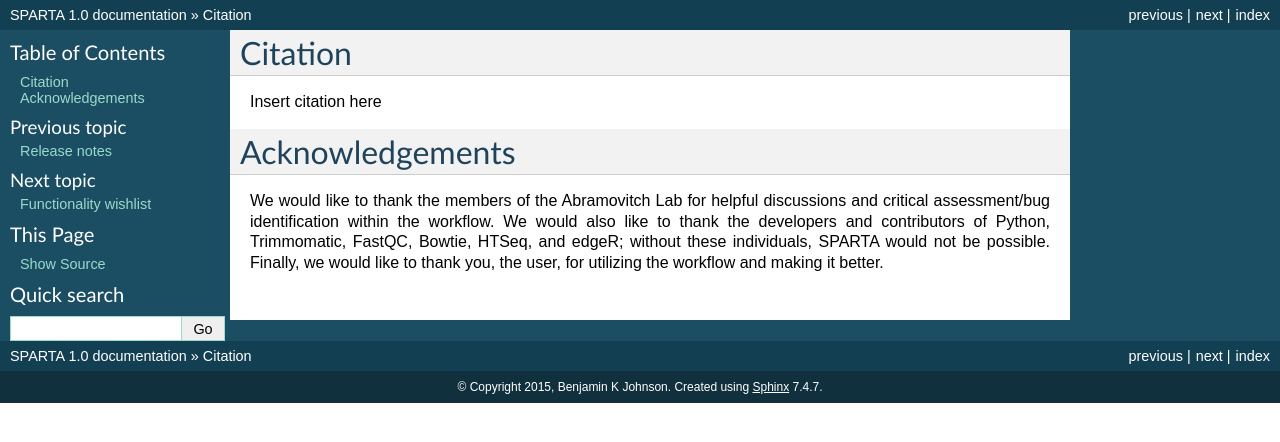
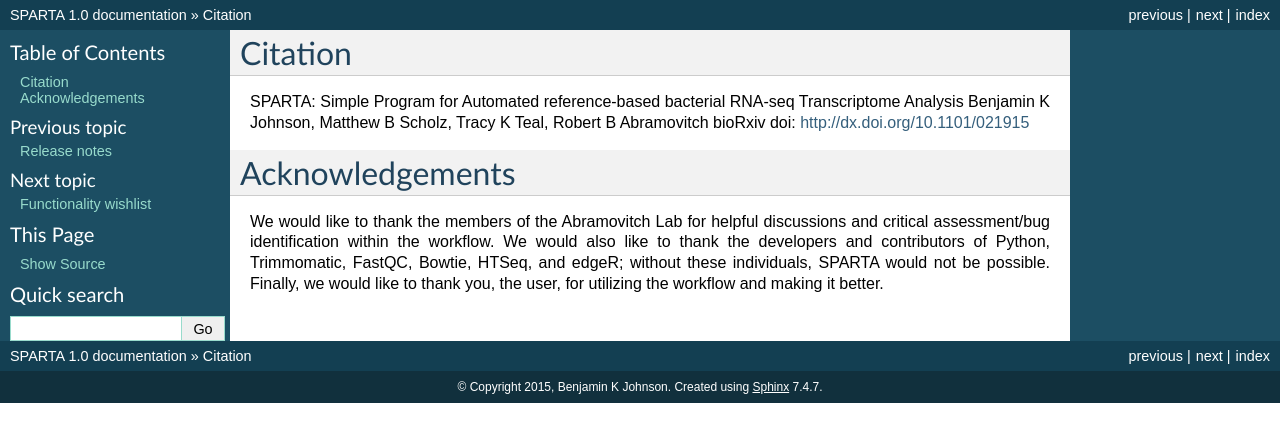
Before and after one commit to abramovitchMSU/SPARTA_Docs_and_Tutorial, a Sphinx documentation site: the page built from docs/source/citationacknowledgements.rst, in a window 1280 px wide. Shown: the top 442 px of the page. Built offline with Sphinx 7.4.7, drawn with Linux system fonts in a browser that asks for light colours.

Commit message:
Added preprint citation

```diff
--- a/docs/source/citationacknowledgements.rst
+++ b/docs/source/citationacknowledgements.rst
@@ -3,7 +3,10 @@
 Citation
 --------
 
-Insert citation here
+
+SPARTA: Simple Program for Automated reference-based bacterial RNA-seq Transcriptome Analysis
+Benjamin K Johnson, Matthew B Scholz, Tracy K Teal, Robert B Abramovitch
+bioRxiv doi: http://dx.doi.org/10.1101/021915
 
 
 Acknowledgements
```
